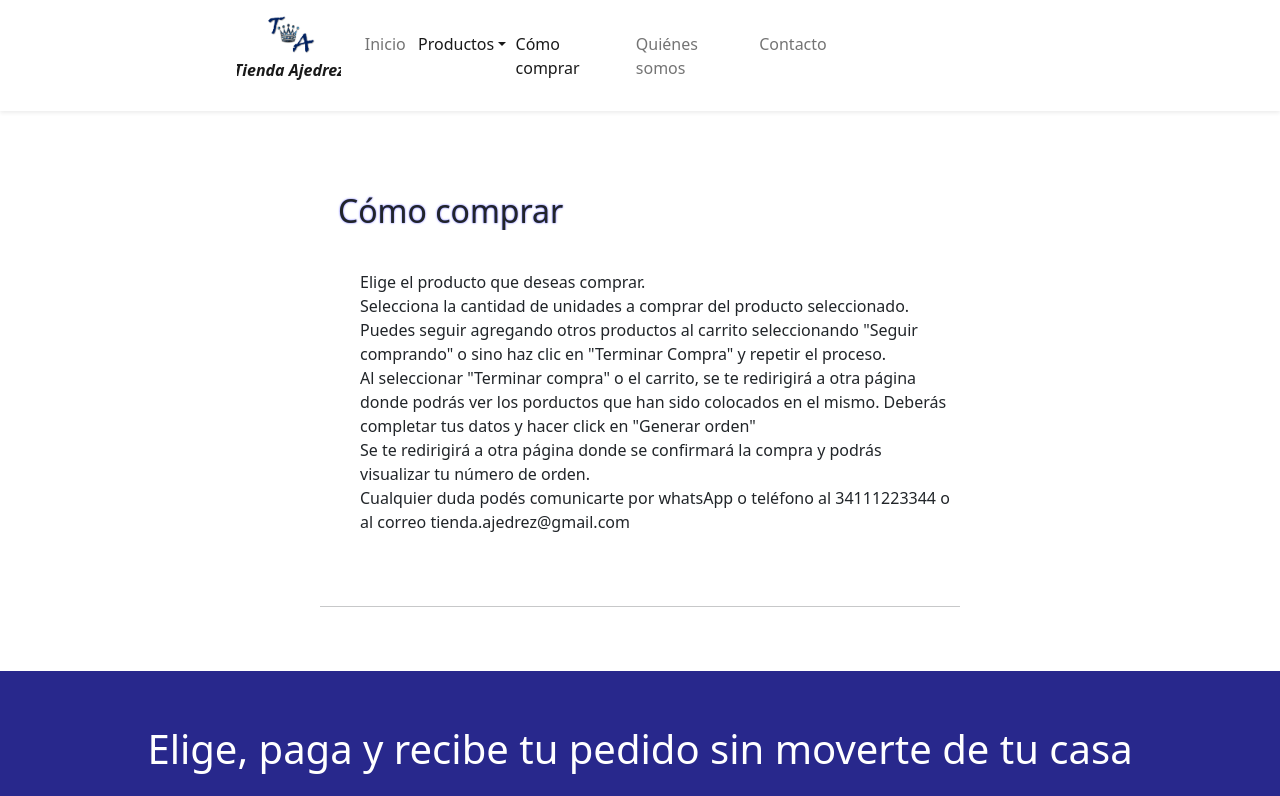
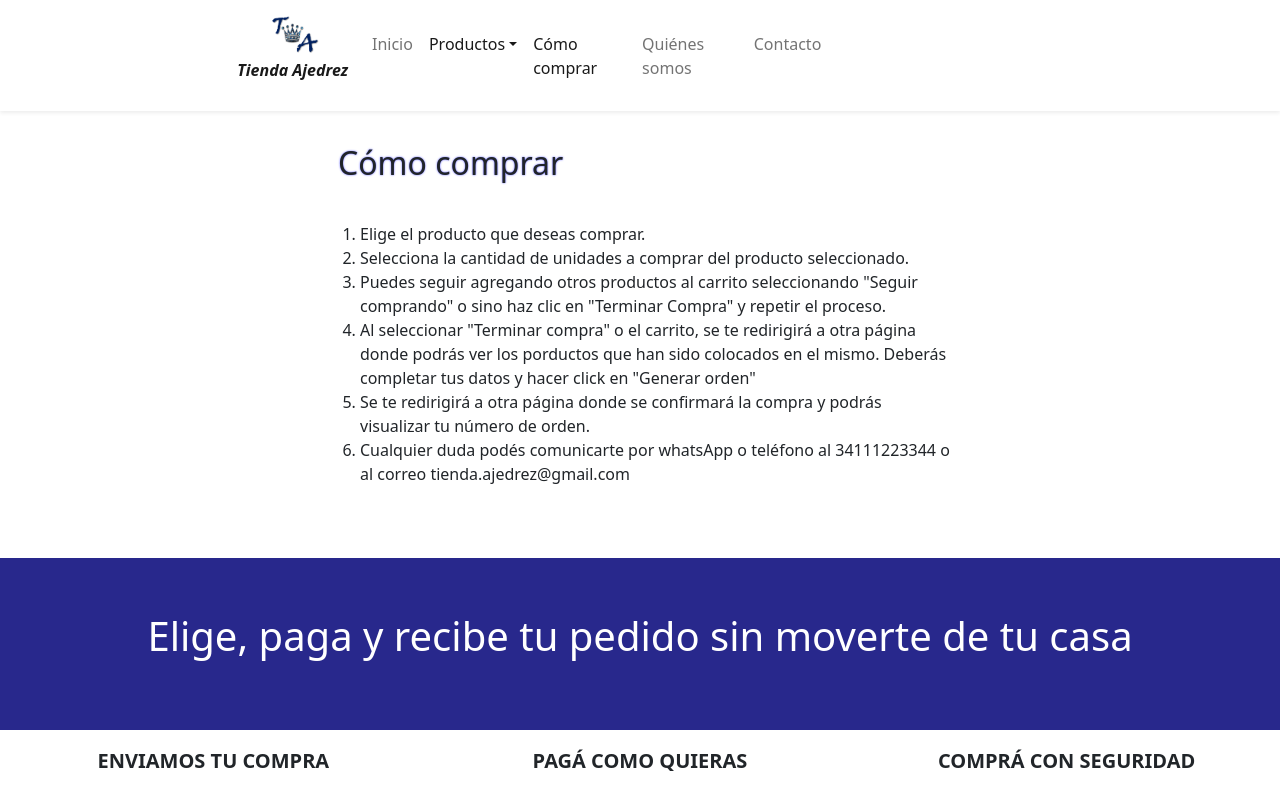
Before and after one commit to Camilaic96/Entregas-React-Coder, a React (Create React App) app: page /como-comprar in a window 1280 px wide. Shown: the top 796 px of the page. Built offline with nearby package versions, Linux system fonts and the light colour scheme.

Commit message:
Agregado boton volver a error404 y modif en diseño paginas del NavBar

```diff
--- a/src/components/ComoComprar.jsx
+++ b/src/components/ComoComprar.jsx
@@ -3,7 +3,7 @@ import React from "react";
 const ComoComprar = () => {
     return(
         <div className="container-fluid my-5 mb-5 mt-5 pt-5" id="como-comprar">
-            <div className="row col-md-6 offset-3 mb-4 mt-5 pt-5">
+            <div className="row col-md-6 offset-3 mb-4 mt-5">
                 <h2 className="sombra">Cómo comprar</h2>
             </div>
             <div className="row">
@@ -18,9 +18,6 @@ const ComoComprar = () => {
                     </ol>
                 </div>
             </div>
-            <div className="row">
-                <hr className="col-md-6 offset-3 mt-5" />
-            </div>
         </div>
     )
 }
--- a/src/components/Contacto.jsx
+++ b/src/components/Contacto.jsx
@@ -37,7 +37,7 @@ const Contacto = () => {
 
     return (
         <div className="container-fluid my-5 mb-5 mt-5 pt-5" id="contacto">
-            <div className="row col-md-6 offset-3 mb-4 mt-5 pt-5">
+            <div className="row col-md-6 offset-3 mb-4 mt-5">
                 <h2 className="sombra">Contacto</h2>
             </div>
             <div className="row d-flex align-items-center">
--- a/src/components/Error404.jsx
+++ b/src/components/Error404.jsx
@@ -1,4 +1,5 @@
 import React from "react";
+import { Link } from "react-router-dom";
 
 const Error404 = () => {
     return (
@@ -7,6 +8,7 @@ const Error404 = () => {
                 <div className="col text-center">
                     <h1>Error 404!</h1>
                     <h3>La página que estás buscando no existe!</h3>
+                    <Link to={"/"} className="btn botones">Ir a la Página Principal</Link>
                 </div>
             </div>
         </div>
--- a/src/components/QuienesSomos.jsx
+++ b/src/components/QuienesSomos.jsx
@@ -3,7 +3,7 @@ import React from "react";
 const QuienesSomos = () => {
     return (
         <div className="container-fluid my-5 mb-5 mt-5 pt-5" id="quienes-somos">
-            <div className="row col-md-6 offset-3 mb-4 mt-5 pt-5">
+            <div className="row col-md-6 offset-3 mb-4 mt-5">
                 <h2 className="sombra">Quiénes somos</h2>
             </div>
             <div className="row">
@@ -11,9 +11,6 @@ const QuienesSomos = () => {
                     <p><b><em>Tienda Ajedrez®</em></b> es una empresa que nació ante la falta de la llegada del material específico de ajedrez al ajedrecista.<br />Con su lema <b><em>“Ajedrez por Ajedrecistas”</em></b> brinda a los aficionados y jugadores la seguridad de saber lo que se vende con el <b><em>asesoramiento justo y preciso</em></b>.<br />En <b><em>Tienda Ajedrez®</em></b> entendemos que hay que acercar los productos a los clientes y no al revés. Es por este importante concepto por el que nuestra empresa ajedrecística intenta estar siempre en primera línea en los eventos de ajedrez, qué mejor oportunidad para el gran público en los torneos, campeonatos, encuentros, cualquier otra manifestación de interés general, que toparse con las novedades bibliográficas, con aquel libro que siempre buscaron y no encontraron, con las novedades en productos tales como: libros, relojes, DVD, CD, material de juego, material adicional, etc.<br />Nuestro Local se encuentra en P. Sherman calle Wallaby 42, Sydney y estamos abiertos de Lunes a Viernes de 10 a 17hs.<br /><b><em>¡Te esperamos!</em></b></p>
                 </div>
             </div>
-            <div className="row">
-                <hr className="col-md-6 offset-3 mt-5" />
-            </div>
         </div>
     )
 }
--- a/src/index.css
+++ b/src/index.css
@@ -3,14 +3,10 @@
   padding: 0;
   box-sizing: border-box;
   scroll-behavior: smooth;
-  overflow-x: hidden;
-}
-
-html {
-  box-sizing: border-box;
 }
 
 body {
+  overflow-x: hidden;
   background-color: #fff;
 }
 
```
